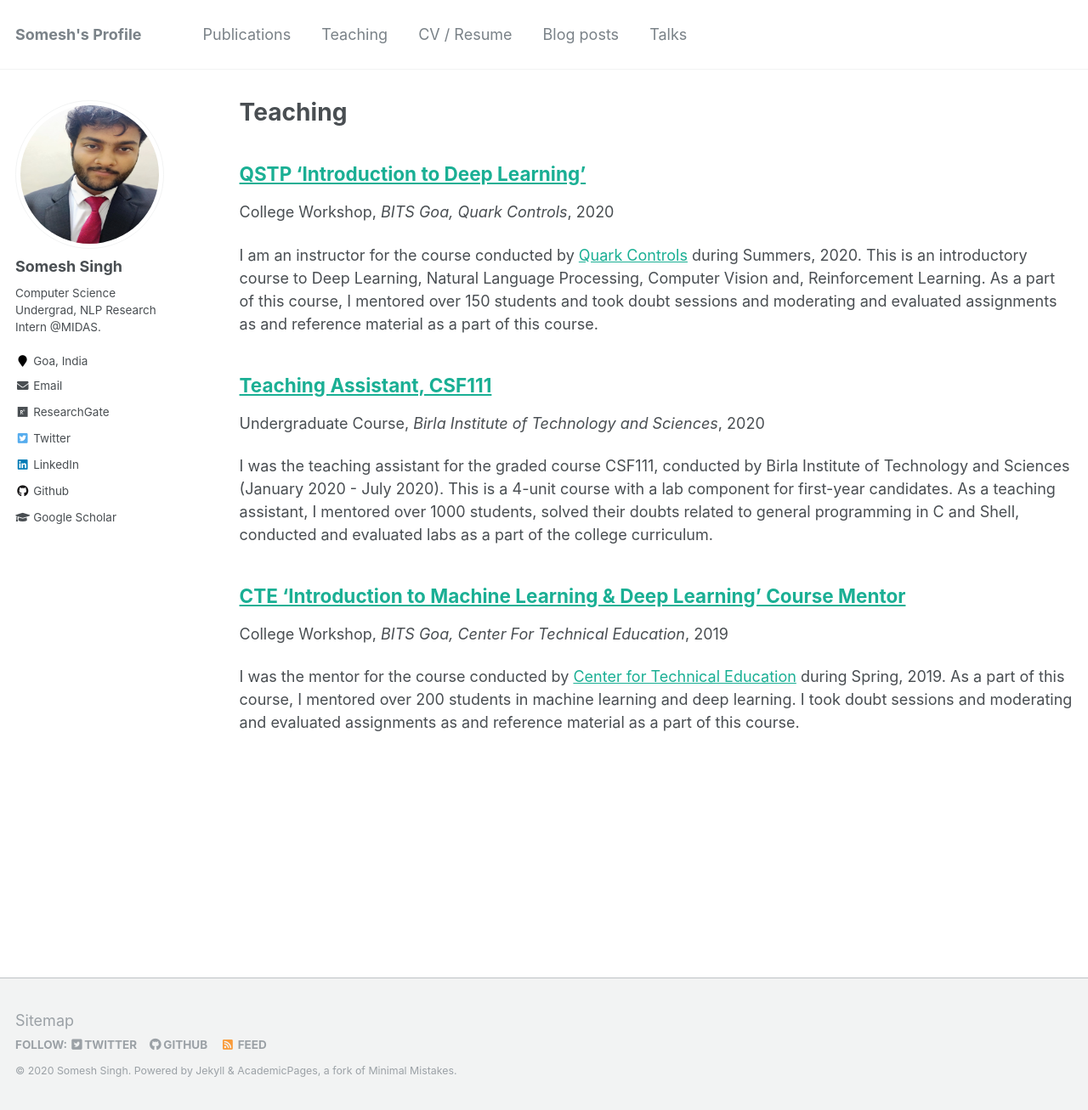
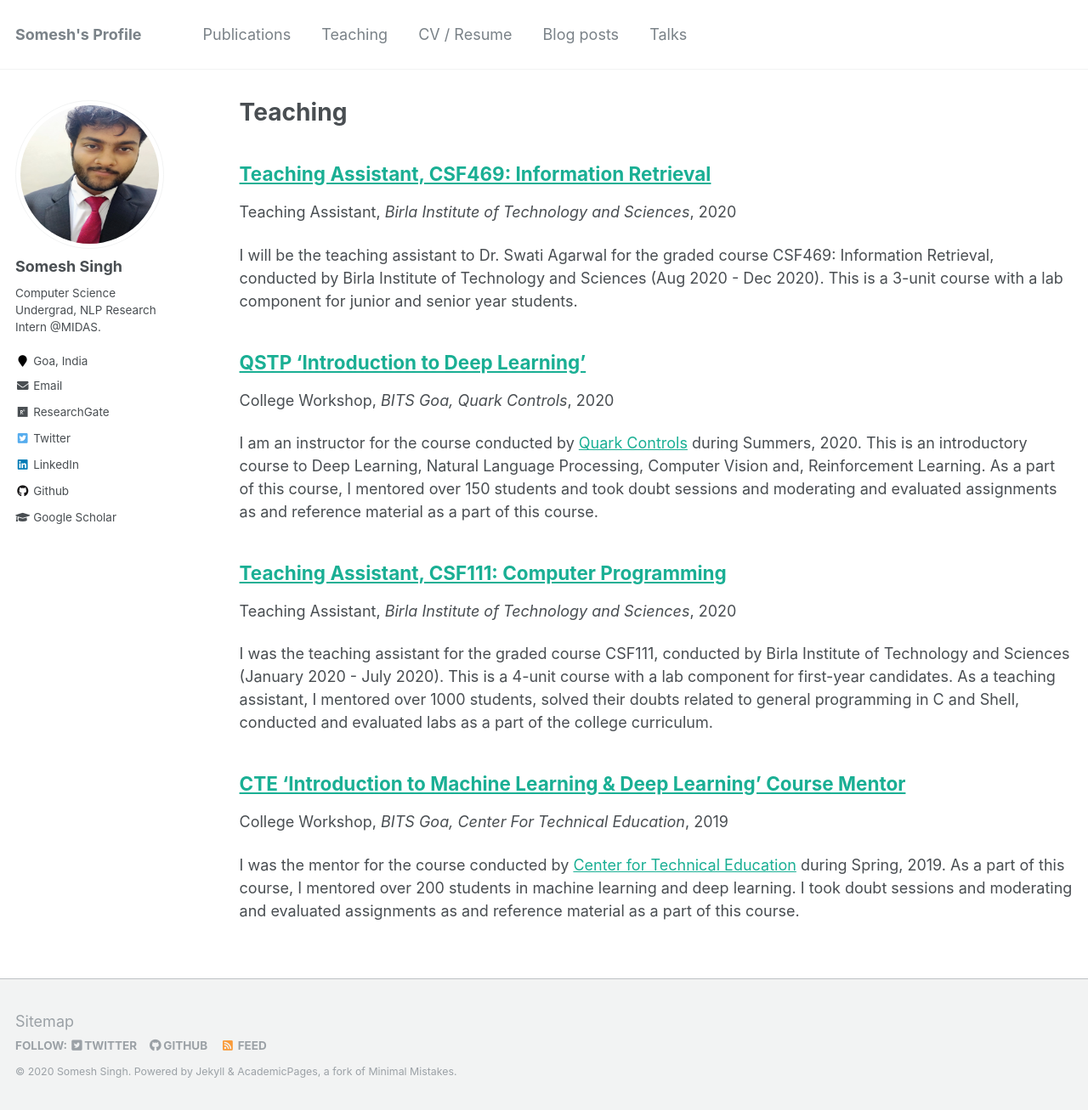
Before and after one commit to someshsingh22/someshsingh22.github.io, a Jekyll site: the page built from _pages/teaching.html, in a window 1280 px wide and 1307 px high. Shown: the whole window at 85% size. Built offline with Jekyll 4.4.1, drawn with Linux system fonts in a browser that asks for light colours.

Commit message:
Teaching Update

```diff
--- a/_teaching/CSF111-TA-2020.md
+++ b/_teaching/CSF111-TA-2020.md
@@ -1,7 +1,7 @@
 ---
-title: "Teaching Assistant, CSF111"
+title: "Teaching Assistant, CSF111: Computer Programming"
 collection: teaching
-type: "Undergraduate Course"
+type: "Teaching Assistant"
 permalink: /teaching/CSF111-TA-2020
 venue: "Birla Institute of Technology and Sciences"
 date: 2020-01-01
--- /dev/null
+++ b/_teaching/CSF469-TA-2020.md
@@ -0,0 +1,10 @@
+---
+title: "Teaching Assistant, CSF469: Information Retrieval"
+collection: teaching
+type: "Teaching Assistant"
+permalink: /teaching/CSF469-TA-2020
+venue: "Birla Institute of Technology and Sciences"
+date: 2020-08-17
+location: "Goa, India"
+---
+I will be the teaching assistant to Dr. Swati Agarwal for the graded course CSF469: Information Retrieval, conducted by Birla Institute of Technology and Sciences (Aug 2020 - Dec 2020). This is a 3-unit course with a lab component for junior and senior year students.
```
